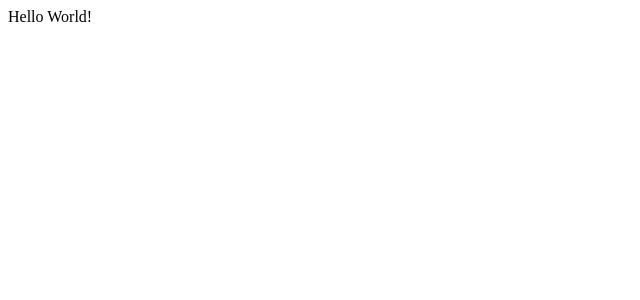
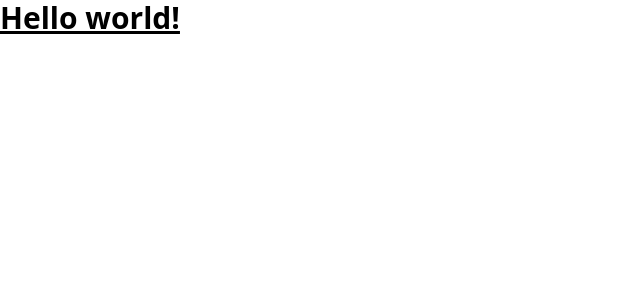
Before and after one commit to molnarbence/wedding, a Nuxt app: page / in a window 1280 px wide. Shown: the top 300 px of the page, without its empty margins (0-640 px from the left). Built offline with nearby package versions, Linux system fonts and the light colour scheme.

Commit message:
Add tailwind

```diff
--- a/app.vue
+++ b/app.vue
@@ -1,5 +1,5 @@
 <template>
-  <div>
-    Hello World!
-  </div>
+  <h1 class="text-3xl font-bold underline">
+    Hello world!
+  </h1>
 </template>
--- /dev/null
+++ b/assets/css/main.css
@@ -0,0 +1,3 @@
+@tailwind base;
+@tailwind components;
+@tailwind utilities;
--- a/nuxt.config.ts
+++ b/nuxt.config.ts
@@ -3,5 +3,12 @@
   devtools: { enabled: true },
   nitro: {
     preset: 'static'
-  }
+  },
+  css: ['~/assets/css/main.css'],
+  postcss: {
+    plugins: {
+      tailwindcss: {},
+      autoprefixer: {},
+    },
+  },
 })
--- a/package.json
+++ b/package.json
@@ -13,5 +13,10 @@
     "nuxt": "^3.10.3",
     "vue": "^3.4.21",
     "vue-router": "^4.3.0"
+  },
+  "devDependencies": {
+    "autoprefixer": "^10.4.18",
+    "postcss": "^8.4.35",
+    "tailwindcss": "^3.4.1"
   }
 }
--- /dev/null
+++ b/tailwind.config.js
@@ -0,0 +1,15 @@
+/** @type {import('tailwindcss').Config} */
+export default {
+  content: [
+    "./components/**/*.{js,vue,ts}",
+    "./layouts/**/*.vue",
+    "./pages/**/*.vue",
+    "./plugins/**/*.{js,ts}",
+    "./app.vue",
+    "./error.vue",
+  ],
+  theme: {
+    extend: {},
+  },
+  plugins: [],
+}
```
Also changed, not shown: 1 other file (tests, documents, lock files or other folders).
